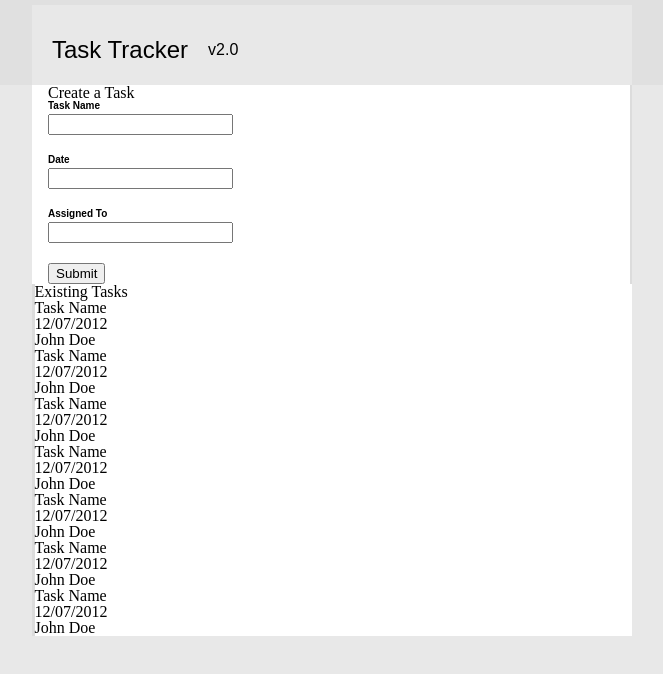
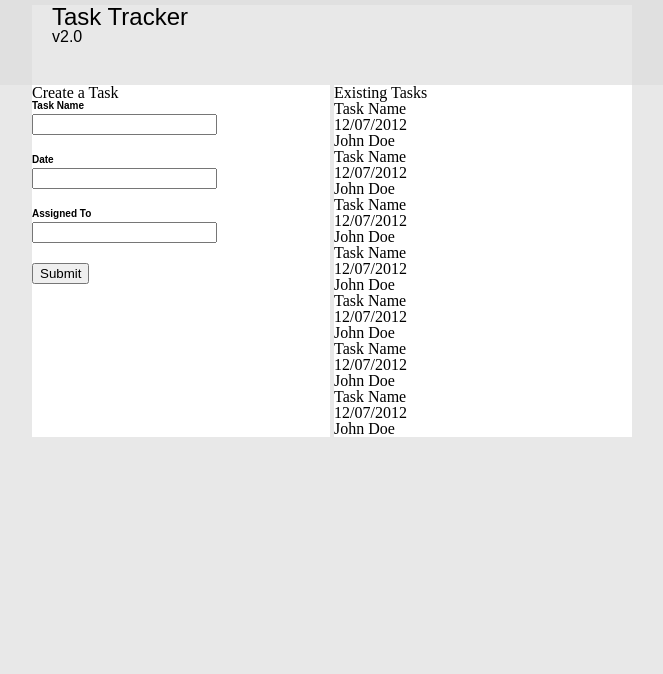
Before and after one commit to jameshines10/task-tracker, a website: page index.html in a window 1280 px wide. Shown: the whole page, without its empty margins (308-971 px from the left). Drawn offline with Linux system fonts and the light colour scheme.

Commit message:
Removes uneeded styles

```diff
--- a/css/styles.css
+++ b/css/styles.css
@@ -5,27 +5,25 @@ body {
 #task-tracker-header, #container {
     display: flex;
     justify-content: center;
-    align-items: center;
 }
 
 #task-tracker-header {
     background-color: #e0e0e0;
+    padding-top: 5px;
 }
 
 #task-tracker-header div {
-    margin-top: 5px;
     width: 600px;
     height: 80px;
     font-family: sans-serif;
     background-color: #e8e8e8;
 }
 
-#task-tracker-header div div {
-    display: flex;
-    align-items: center;
+#task-tracker-header div {
+
 }
 
-#task-tracker-header div div h1, #task-tracker-header div div span {
+#task-tracker-header div h1, #task-tracker-header div span {
     margin: 0 0 0 20px;
 }
 
@@ -34,17 +32,10 @@ body {
 }
 
 #task-tracker {
-    background-color: gainsboro;
-    width: 600px;
-}
-
-#task-tracker > div:first-child span {
-    font-size: small;
-}
-
-#task-tracker > div:nth-child(2) {
     display: flex;
     flex-direction: row;
+    background-color: #e8e8e8;
+    width: 600px;
 }
 
 .list-tasks, .create-tasks {
@@ -54,12 +45,11 @@ body {
 }
 
 .create-tasks {
-    margin-right: 2.5px;
-    padding-left: 1em;
+    margin-right: 2px;
 }
 
 .list-tasks {
-    margin-left: 2.5px;
+    margin-left: 2px;
 }
 
 form label {
--- a/index.html
+++ b/index.html
@@ -11,18 +11,14 @@
 
 <div id="task-tracker-header">
     <div>
-        <div>
         <h1>Task Tracker</h1>
         <span>v2.0</span>
-        </div>
     </div>
 </div>
 
 <div id="container">
 
-
     <div id="task-tracker">
-        <div>
         <div class="create-tasks">
             <p>Create a Task</p>
 
@@ -103,7 +99,6 @@
         </div>
     </div>
 </div>
-</div>
 
 </body>
 </html>
```
Lines whose indentation alone changed are shown as unchanged.
